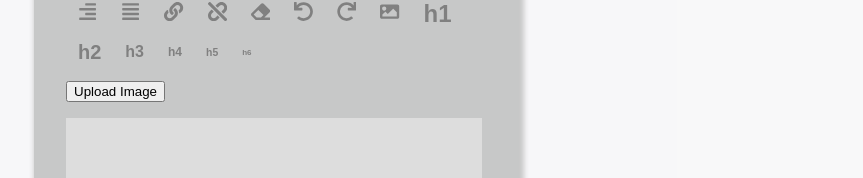
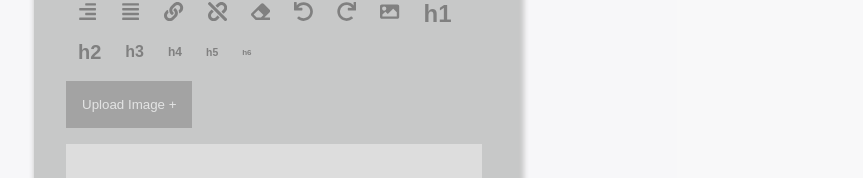
Before and after one commit to xScottishKrissx/live-text-redux, a React (Create React App) app: page / in a window 1280 px wide. Shown: the part 697-875 px from the top of the page, without its empty margins (86-949 px from the left). Built offline with nearby package versions, Linux system fonts and the light colour scheme.

Commit message:
0.9.15 - Improved appearance of upload button

```diff
--- a/src/App.css
+++ b/src/App.css
@@ -7,6 +7,7 @@
   /* Post Item */
   --boxShadowV1: 5px 5px 0px 0px;
   --boxShadowV2: -10px 0px 0px 0px;
+  --boxShadowHorizontal: 0px 5px 0px 0px;
 
 
 
--- a/src/components/Tiptap/Tiptap.js
+++ b/src/components/Tiptap/Tiptap.js
@@ -99,14 +99,15 @@ const Tiptap = ({setPostBody, location, clearContent, setClearContent, setPostIm
             <MenuBar editor={editor} />
             <FloatingMenuBar editor={editor}/>
             <div className='author-input-text-editor-upload-image'>
-                <form className='author-input-form-upload-image-button'>
+            <form className='author-input-form-upload-image-button'>
                     <input ref={imageName} type="file" id="myfile" name="myfile" onChange={(e)=>getFileName(e)}/>
-                    <button type='button' value="Browse..." onClick={()=>imageName.current.click()}>Upload Image</button>
+                    {imageName.current?.value.length > 1 ?
+                        <button type='button' value="Browse..." onClick={()=>removeImage()}>Remove Image - <FaTimes /></button>
+                        :
+                        <button type='button' value="Browse..." onClick={()=>imageName.current.click()}>Upload Image +</button>
+                    }
                 </form>
 
-                {imageName.current?.value.length > 1 ?
-                    <div id='author-input-form-upload-image-indicator'> Image Added <FaCheck /> <span onClick={()=>removeImage()}> <FaTimes /> </span> </div>
-                : null}
 
             </div>
 
--- a/src/components/author-input.css
+++ b/src/components/author-input.css
@@ -107,53 +107,26 @@
     .author-input-form-upload-image-button{
         margin-right: 1rem;
     }
+    .author-input-form-upload-image-button button{
+        border: none;
+        background-color: var(--updateColour);
+        color: white;
+        cursor: pointer;
+        opacity: 0.5;
+        padding: 1rem;
+        display: flex;
+        align-items: center;
+    }
+    .author-input-form-upload-image-button button:hover{
+        /* box-shadow: var(--boxShadowHorizontal) var(--postBorderColour); */
+        opacity: 1;
+    }
 
         .author-input-form-upload-image-button input{
             display: none;
             /* visibility: hidden; */
         }
-        #author-input-form-upload-image-indicator{
-            animation: uploadImageAni .5s;
-            animation-fill-mode: forwards;
-        }
 
-        @keyframes uploadImageAni {
-            0%{
-                opacity: 1;
-                transform: translateX(0px);
-
-            }
-            100%{
-                opacity: 1;
-                transform: translateX(25px);
-            }
-        }
-
-        #author-input-form-upload-image-indicator svg{
-            margin-left: 25px;
-            animation: uploadImageVectorAni .5s;
-            animation-fill-mode: forwards;
-        }
-
-        @keyframes uploadImageVectorAni {
-            0%{
-                opacity: 1;
-                transform: translateY(0px);
-                /* transform: translateX(0px); */
-                color: white;
-
-            }
-            50%{
-                opacity: 1;
-                transform: translateY(-5px);
-            }
-            100%{
-                opacity: 1;
-                transform: translateY(0px);
-                /* transform: translateX(20px); */
-                color: #4bff4b;
-            }
-        }
 
 /* Text Area */
 .author-input-form-text-area {
```
Also changed, not shown: 1 other file (tests, documents, lock files or other folders).
